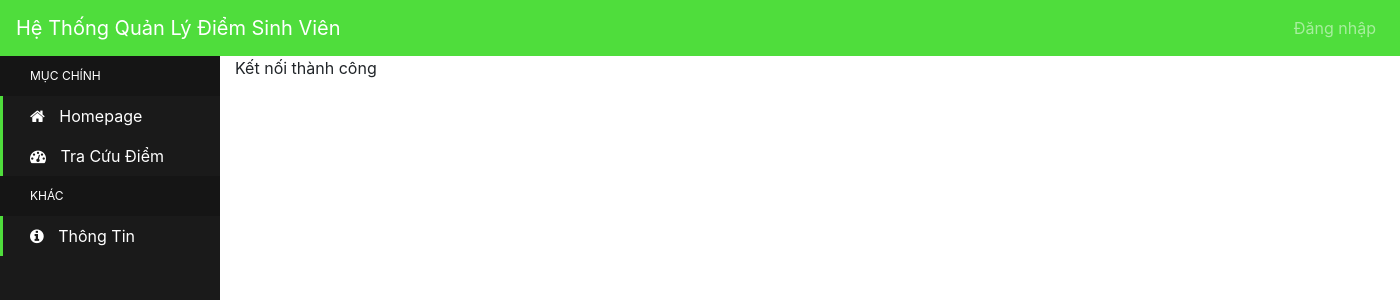
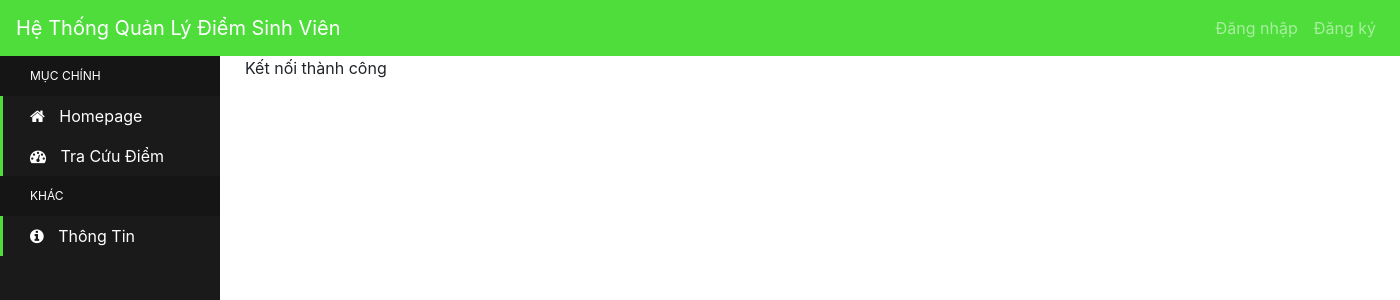
Before and after one commit to nocpinmylf/175A071063_175A071204, a PHP site: page / in a window 1400 px wide. Shown: the top 300 px of the page. Run offline with PHP 8.4, Linux system fonts and the light colour scheme.

Commit message:
update btl

```diff
--- a/css/header.css
+++ b/css/header.css
@@ -6,3 +6,7 @@ header {
 #nav {
     margin-bottom: 0px !important;
 }
+
+.nav-link:hover {
+    color: white !important;
+}
--- a/css/style.css
+++ b/css/style.css
@@ -1,3 +1,4 @@
 .leftside {
-    margin-left: 220px !important;
+    margin-left: 230px !important;
+    width: 100% !important;
 }
--- a/header.php
+++ b/header.php
@@ -50,6 +50,9 @@
             <li class="nav-item">
               <a class="nav-link" href="#">Đăng nhập</a>
             </li>
+            <li class="nav-item">
+              <a class="nav-link" href="#">Đăng ký</a>
+            </li>
           </ul>
         </div>
       </nav>
--- a/index.php
+++ b/index.php
@@ -12,6 +12,7 @@
   </head>
   <body>
     <?php include "header.php";?>
+    <div class="wrapper">
       <?php include "side_bar.php";?>
       <div class="container leftside">
         <?php
@@ -19,6 +20,8 @@
           getConnect();
         ?>
       </div>
+    </div>
+
     <!-- Optional JavaScript -->
     <!-- jQuery first, then Popper.js, then Bootstrap JS -->
     <script src="https://code.jquery.com/jquery-3.3.1.slim.min.js" integrity="sha384-q8i/X+965DzO0rT7abK41JStQIAqVgRVzpbzo5smXKp4YfRvH+8abtTE1Pi6jizo" crossorigin="anonymous"></script>
```
Lines whose indentation alone changed are shown as unchanged.
